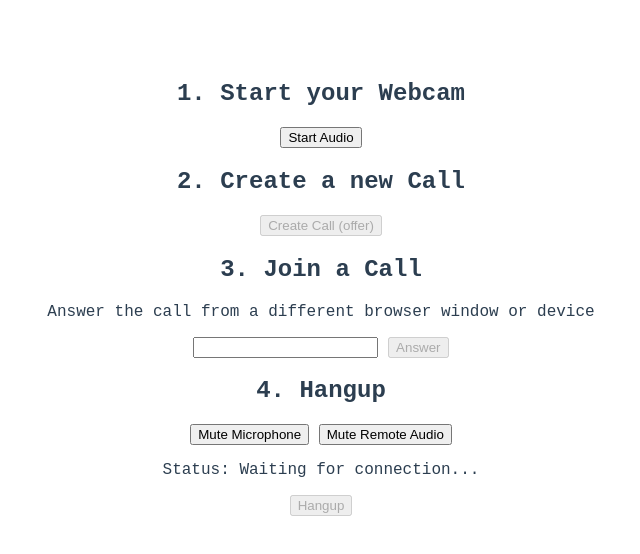
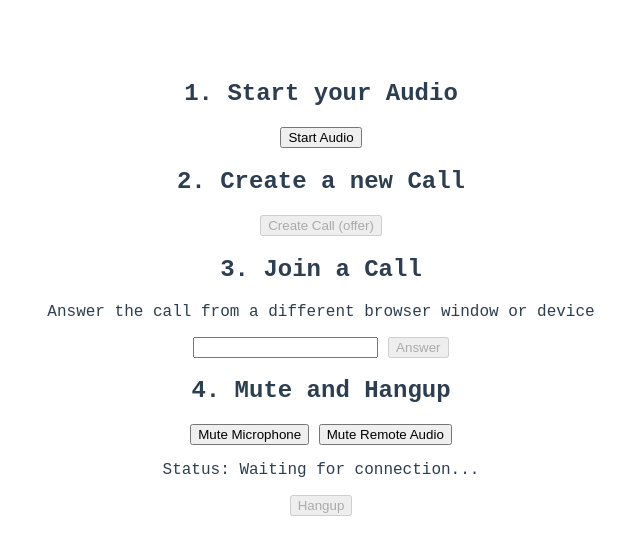
Before and after one commit to ychandrakumar/ppvoice, a website built with Vite: page index.html in a window 1280 px wide. Shown: the whole page, without its empty margins (319-959 px from the left). Built offline with nearby package versions, Linux system fonts and the light colour scheme; some packages are replaced by stand-ins of ours; a web font is replaced by a local one.

Commit message:
Update index.html
chatgpt

```diff
--- a/index.html
+++ b/index.html
@@ -2,46 +2,30 @@
 <html lang="en">
   <head>
     <meta charset="UTF-8" />
-    <link rel="icon" type="image/svg+xml" href="favicon.svg" />
+
     <meta name="viewport" content="width=device-width, initial-scale=1.0" />
     <title>WebRTC Demo</title>
     <link rel="stylesheet" href="/style.css">
-
   </head>
   <body>
-    <h2>1. Start your Webcam</h2>
-<!--     <div class="videos">
-      <span>
-        <h3>Local Stream</h3>
-        <video id="webcamVideo" autoplay playsinline></video>
-      </span>
-      <span>
-        <h3>Remote Stream</h3>
-        <video id="remoteVideo" autoplay playsinline></video>
-      </span>
+    <h2>1. Start your Audio</h2>
+    <button id="webcamButton">Start Audio</button>
 
-
-    </div> -->
-
-    <button id="webcamButton">Start Audio</button>
     <h2>2. Create a new Call</h2>
     <button id="callButton" disabled>Create Call (offer)</button>
 
     <h2>3. Join a Call</h2>
     <p>Answer the call from a different browser window or device</p>
-
     <input id="callInput" />
     <button id="answerButton" disabled>Answer</button>
 
-    <h2>4. Hangup</h2>
+    <h2>4. Mute and Hangup</h2>
     <button id="muteButton">Mute Microphone</button>
-     <button id="muteRemoteButton">Mute Remote Audio</button>
-        <p id="statusMessage">Status: Waiting for connection...</p>
-
+    <button id="muteRemoteButton">Mute Remote Audio</button>
+    <p id="statusMessage">Status: Waiting for connection...</p>
 
     <button id="hangupButton" disabled>Hangup</button>
 
     <script type="module" src="/main.js"></script>
-
   </body>
 </html>
```
